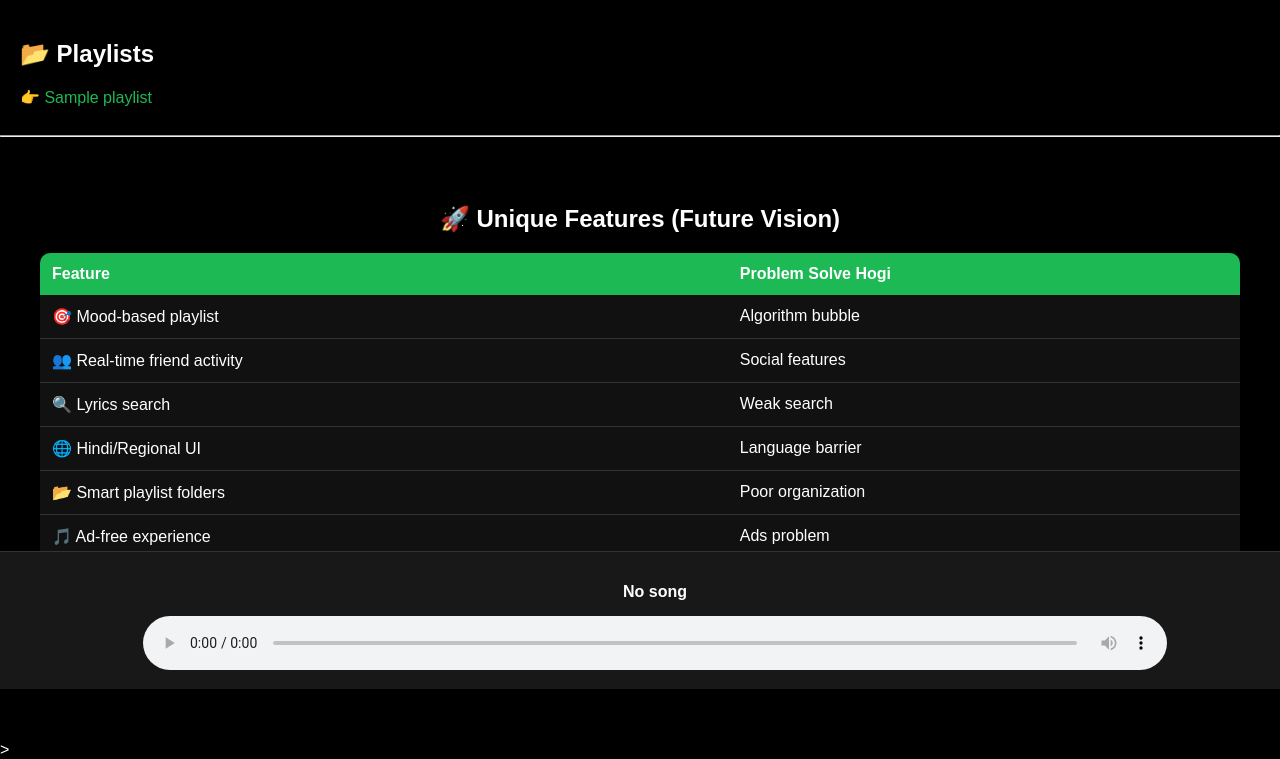
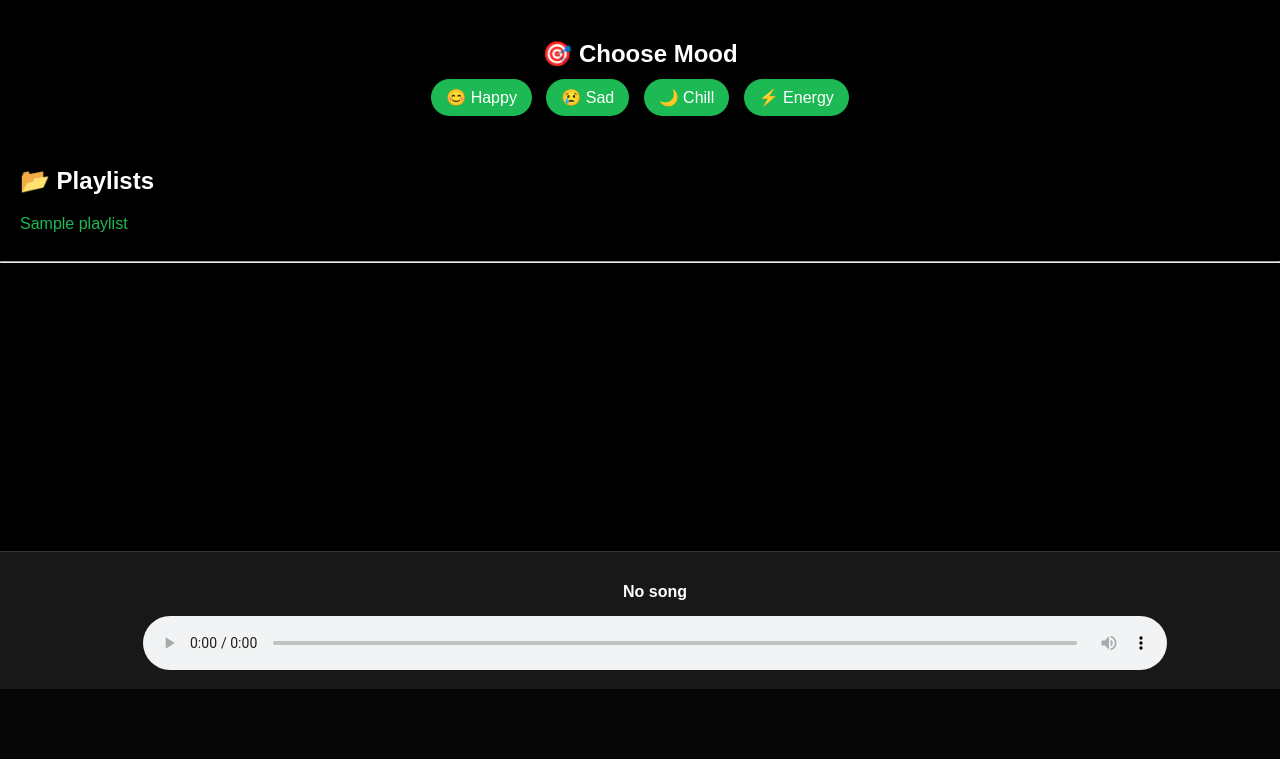
Before and after one commit to peekd0059-droid/music--website, a Flask app: page /playlist/1 in a window 1280 px wide. Shown: the part 111-870 px from the top of the page. After the commit the page ends 800 px from the top, so only its background shows below. Run offline with Flask 3, Linux system fonts and the light colour scheme; data comes from the database, SQL or seed files in the repository; tables that the repository leaves empty hold one stand-in row (values such as "Sample post").

Commit message:
mood system full added

```diff
--- a/app.py
+++ b/app.py
@@ -3,16 +3,18 @@
 
 app = Flask(__name__)
 
+# ================= DB =================
 def get_db():
     conn = sqlite3.connect("song.db")
     conn.row_factory = sqlite3.Row
     return conn
 
-# INIT DB
+# ================= INIT =================
 def init_db():
     conn = get_db()
     c = conn.cursor()
 
+    # songs
     c.execute("""
     CREATE TABLE IF NOT EXISTS songs (
         id INTEGER PRIMARY KEY AUTOINCREMENT,
@@ -22,6 +24,7 @@
     )
     """)
 
+    # playlists
     c.execute("""
     CREATE TABLE IF NOT EXISTS playlists (
         id INTEGER PRIMARY KEY AUTOINCREMENT,
@@ -29,6 +32,7 @@
     )
     """)
 
+    # playlist songs
     c.execute("""
     CREATE TABLE IF NOT EXISTS playlist_songs (
         id INTEGER PRIMARY KEY AUTOINCREMENT,
@@ -37,30 +41,37 @@
     )
     """)
 
+    # moods
+    c.execute("""
+    CREATE TABLE IF NOT EXISTS moods (
+        id INTEGER PRIMARY KEY AUTOINCREMENT,
+        song_id INTEGER,
+        mood TEXT
+    )
+    """)
+
     conn.commit()
     conn.close()
 
 init_db()
 
-# GET PLAYLISTS
+# ================= GET PLAYLISTS =================
 def get_playlists():
     conn = get_db()
     playlists = conn.execute("SELECT * FROM playlists").fetchall()
     conn.close()
     return playlists
 
-# HOME
+# ================= HOME =================
 @app.route('/')
 def home():
     conn = get_db()
     songs = conn.execute("SELECT * FROM songs").fetchall()
     conn.close()
 
-    playlists = get_playlists()   # ✅ IMPORTANT FIX
+    return render_template("index.html", songs=songs, playlists=get_playlists())
 
-    return render_template("index.html", songs=songs, playlists=playlists)
-
-# CREATE PLAYLIST
+# ================= CREATE PLAYLIST =================
 @app.route('/create_playlist', methods=["POST"])
 def create_playlist():
     name = request.form["name"]
@@ -72,7 +83,7 @@
 
     return redirect('/')
 
-# ADD SONG TO PLAYLIST
+# ================= ADD SONG =================
 @app.route('/add_to_playlist/<int:song_id>', methods=["POST"])
 def add_to_playlist(song_id):
     playlist_id = request.form["playlist_id"]
@@ -87,7 +98,7 @@
 
     return redirect('/')
 
-# VIEW PLAYLIST
+# ================= VIEW PLAYLIST =================
 @app.route('/playlist/<int:id>')
 def view_playlist(id):
     conn = get_db()
@@ -98,12 +109,27 @@
     WHERE playlist_songs.playlist_id = ?
     """, (id,)).fetchall()
 
-    playlists = get_playlists()   # ✅ IMPORTANT
+    conn.close()
+
+    return render_template("index.html", songs=songs, playlists=get_playlists())
+
+# ================= 🎯 MOOD SYSTEM =================
+@app.route('/mood')
+def mood():
+    mood = request.args.get("type", "")
+
+    conn = get_db()
+
+    songs = conn.execute("""
+    SELECT songs.* FROM songs
+    JOIN moods ON songs.id = moods.song_id
+    WHERE moods.mood = ?
+    """, (mood,)).fetchall()
 
     conn.close()
 
-    return render_template("index.html", songs=songs, playlists=playlists)
+    return render_template("index.html", songs=songs, playlists=get_playlists())
 
-# RUN
+# ================= RUN =================
 if __name__ == "__main__":
     app.run(debug=True)
--- a/static/css/style.css
+++ b/static/css/style.css
@@ -200,3 +200,17 @@
         font-size: 12px;
     }
 }
+
+.mood-section {
+    text-align: center;
+    padding: 20px;
+}
+
+.mood-section a {
+    margin: 5px;
+    padding: 10px 15px;
+    background: #1db954;
+    color: white;
+    border-radius: 20px;
+    text-decoration: none;
+}
--- a/templates/index.html
+++ b/templates/index.html
@@ -19,70 +19,22 @@
     </div>
 </div>
 
+<!-- 🎯 MOOD BUTTONS -->
+<div class="mood-section">
+    <h2>🎯 Choose Mood</h2>
+    <a href="/mood?type=happy">😊 Happy</a>
+    <a href="/mood?type=sad">😢 Sad</a>
+    <a href="/mood?type=chill">🌙 Chill</a>
+    <a href="/mood?type=energy">⚡ Energy</a>
+</div>
+
 <!-- PLAYLIST -->
 <div style="padding:20px;">
-    <h2>📂 Playlists</h2>
+<h2>📂 Playlists</h2>
 
-    {% if playlists %}
-        {% for p in playlists %}
-            <div>
-                <a href="/playlist/{{p['id']}}">👉 {{p['name']}}</a>
-            </div>
-        {% endfor %}
-    {% else %}
-        <p>No playlist yet 😢</p>
-    {% endif %}
-</div>
-
-<hr>
-
-<!-- 🚀 FEATURES TABLE -->
-<div class="features">
-
-    <h2>🚀 Unique Features (Future Vision)</h2>
-
-    <table>
-        <tr>
-            <th>Feature</th>
-            <th>Problem Solve Hogi</th>
-        </tr>
-
-        <tr>
-            <td>🎯 Mood-based playlist</td>
-            <td>Algorithm bubble</td>
-        </tr>
-
-        <tr>
-            <td>👥 Real-time friend activity</td>
-            <td>Social features</td>
-        </tr>
-
-        <tr>
-            <td>🔍 Lyrics search</td>
-            <td>Weak search</td>
-        </tr>
-
-        <tr>
-            <td>🌐 Hindi/Regional UI</td>
-            <td>Language barrier</td>
-        </tr>
-
-        <tr>
-            <td>📂 Smart playlist folders</td>
-            <td>Poor organization</td>
-        </tr>
-
-        <tr>
-            <td>🎵 Ad-free experience</td>
-            <td>Ads problem</td>
-        </tr>
-
-        <tr>
-            <td>🤝 Live collaborative listening</td>
-            <td>Social isolation</td>
-        </tr>
-
-    </table>
+{% for p in playlists %}
+    <a href="/playlist/{{p['id']}}">{{p['name']}}</a><br>
+{% endfor %}
 
 </div>
 
@@ -103,8 +55,6 @@
         ▶ Play
     </button>
 
-    <!-- ADD TO PLAYLIST -->
-    {% if playlists %}
     <form action="/add_to_playlist/{{song['id']}}" method="POST">
         <select name="playlist_id">
             {% for p in playlists %}
@@ -113,9 +63,6 @@
         </select>
         <button>Add</button>
     </form>
-    {% else %}
-        <p style="color:gray;">Create playlist first</p>
-    {% endif %}
 
 </div>
 
@@ -153,4 +100,4 @@
 </script>
 
 </body>
-</html>>
+</html>
```
Also changed, not shown: 1 other file.
